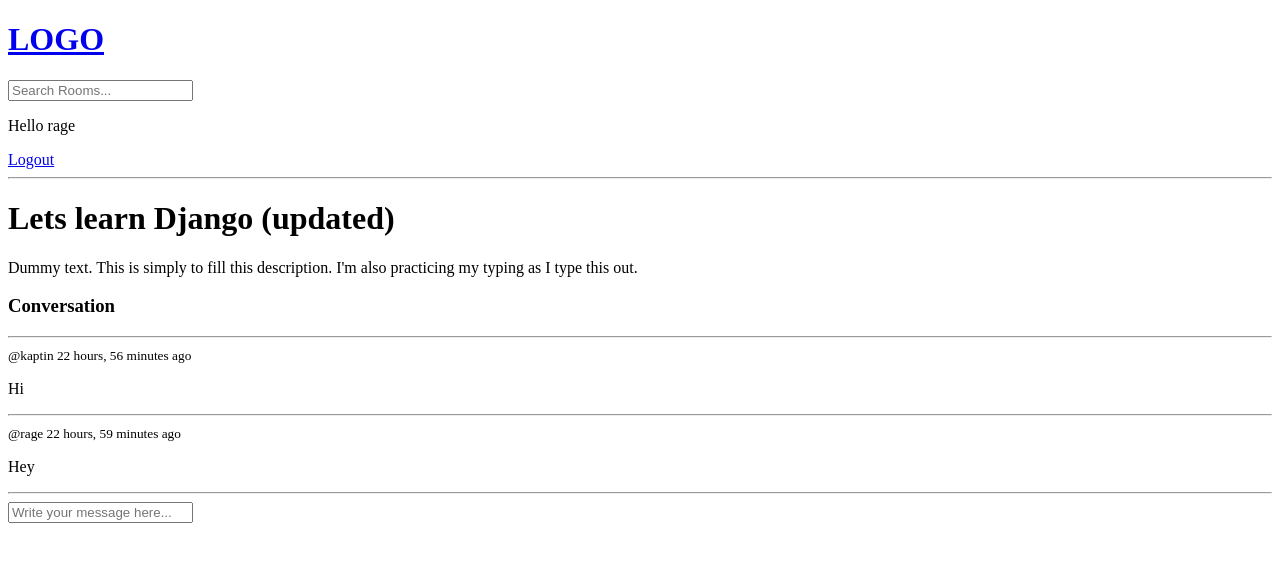
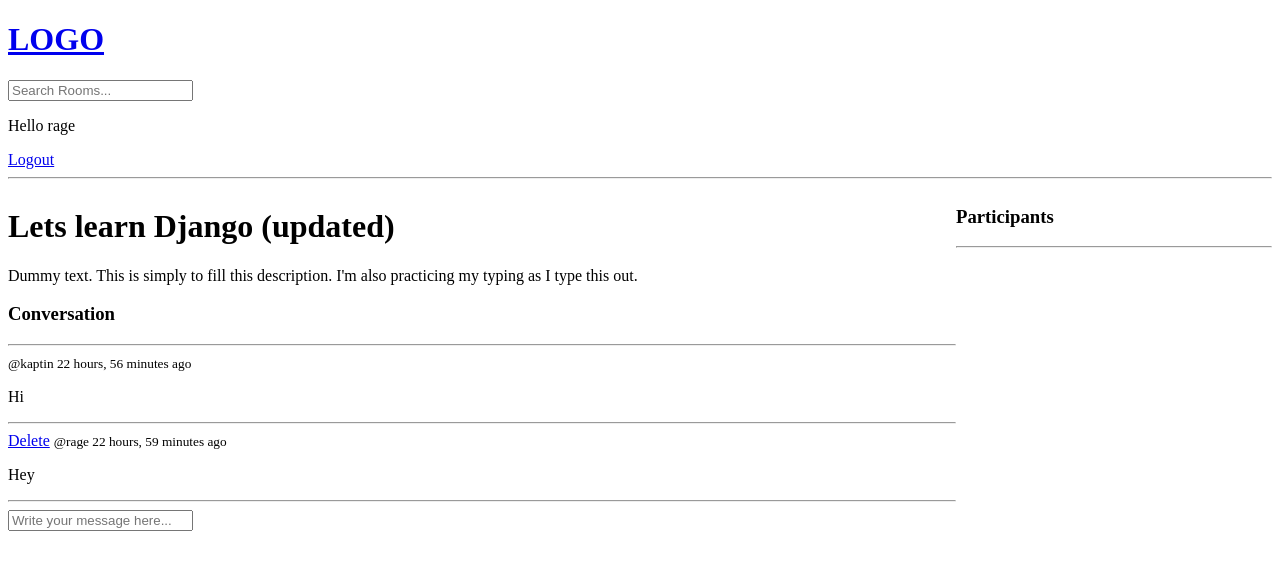
Before and after one commit to lucasthormann/studylite, a Django app: page /room/1/ in a window 1280 px wide. Shown: the top 570 px of the page. Run offline with Django 4.2, Linux system fonts and the light colour scheme; a user stored in the database is signed in; data comes from the database, SQL or seed files in the repository; both versions use the stored data as it was after the commit; data that the repository does not hold is empty.

Commit message:
chatroom CRUD

```diff
--- a/base/models.py
+++ b/base/models.py
@@ -15,7 +15,7 @@ class Room(models.Model):
     topic = models.ForeignKey(Topic, on_delete=models.SET_NULL, null = True)
     name = models.CharField(max_length=200)
     description = models.TextField(null=True, blank=True)
-    #participants =
+    participants = models.ManyToManyField(User, related_name='participants', blank=True)
     updated = models.DateTimeField(auto_now=True)
     created = models.DateTimeField(auto_now_add=True)
 
--- a/base/templates/base/room.html
+++ b/base/templates/base/room.html
@@ -1,6 +1,18 @@
 {% extends 'main.html' %}
 
 {% block content %}
+
+<style>
+    .room-container{
+        display: grid;
+        grid-template-columns: 3fr 1fr;
+    }
+</style>
+
+<div class="room-container">
+
+    <div>
+
 
         <h1>{{room.name}}</h1>
 
@@ -13,6 +25,9 @@
 
             {% for message in room_messages %}
             <div>
+                {% if request.user == message.user %}
+                <a href="{% url 'delete-message' message.id %}">Delete</a>
+                {% endif %}
                 <small>@{{message.user}} {{message.created|timesince}} ago </small>
                 <p>{{message.body}}</p>
                 <hr>
@@ -28,5 +43,16 @@
             </form>
         </div>
         {% endif %}
+    </div>
+    <div>
+        <h3>Participants</h3>
+        <hr>
+        {% for user in participants%}
+            <div>
+                <p>@{{user.username}}</p>
+            </div>
+        {% endfor %}
+    </div>
+</div>
 
 {% endblock content %}
--- a/base/urls.py
+++ b/base/urls.py
@@ -11,4 +11,5 @@ urlpatterns = [
     path('create-room/', views.createRoom, name="create-room"),
     path('update-room/<str:pk>', views.updateRoom, name="update-room"),
     path('delete-room/<str:pk>', views.deleteRoom, name="delete-room"),
+        path('delete-message/<str:pk>', views.deleteMessage, name="delete-message"),
 ]
--- a/base/views.py
+++ b/base/views.py
@@ -3,7 +3,7 @@ from django.http import HttpResponse
 from django.contrib import messages
 from django.db.models import Q
 from django.contrib.auth.models import User
-from .models import Room, Topic
+from .models import Room, Topic, Message
 from .forms import RoomForm
 from django.contrib.auth import authenticate, login, logout
 from django.contrib.auth.decorators import login_required
@@ -80,7 +80,18 @@ def home(request):
 def room(request, pk):
     room = Room.objects.get(id=pk)
     room_messages = room.message_set.all().order_by('-created')
-    context = {'room': room, 'room_messages': room_messages}
+    participants = room.participants.all()
+
+    if request.method == 'POST':
+        message = Message.objects.create(
+            user=request.user,
+            room=room,
+            body=request.POST.get('body')
+        )
+        room.participants.add(request.user)
+        return redirect('room', pk=room.id)
+
+    context = {'room': room, 'room_messages': room_messages, 'participants': participants}
     return render(request, 'base/room.html', context)
 
 @login_required(login_url='/login')
@@ -123,3 +134,16 @@ def deleteRoom(request, pk):
         room.delete()
         return redirect('home')
     return render(request, 'base/delete.html', {'obj': room})
+
+
+@login_required(login_url='/login')
+def deleteMessage(request, pk):
+    message = Message.objects.get(id=pk)
+
+    if request.user != message.user:
+        return HttpResponse('You are not allowed here!!')
+
+    if request.method == 'POST':
+        message.delete()
+        return redirect('home')
+    return render(request, 'base/delete.html', {'obj': message})
```
Also changed, not shown: base/migrations/0003_alter_room_options_room_participants.py (added), db.sqlite3. Lines whose indentation alone changed are shown as unchanged.
